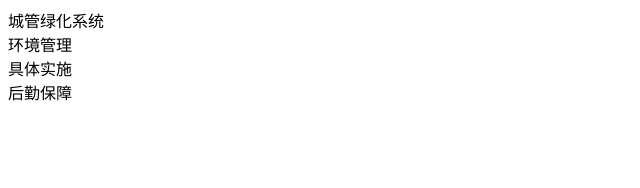
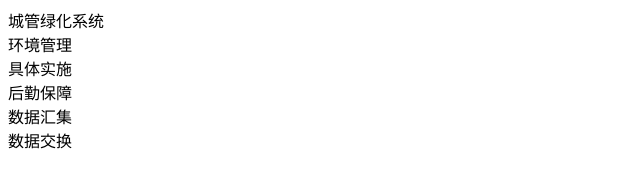
Before and after one commit to BBHWHaaa/git_demo3, a plain HTML site: page Index.html in a window 1280 px wide. Shown: the whole page, without its empty margins (0-640 px from the left). Drawn offline with Linux system fonts and the light colour scheme.

Commit message:
Update Index.html

```diff
--- a/Index.html
+++ b/Index.html
@@ -10,6 +10,8 @@
     <div>环境管理</div>
     <div>具体实施</div>
     <div>后勤保障</div>
+    <div>数据汇集</div>
+    <div>数据交换</div>
 
 </body>
 </html>
```
